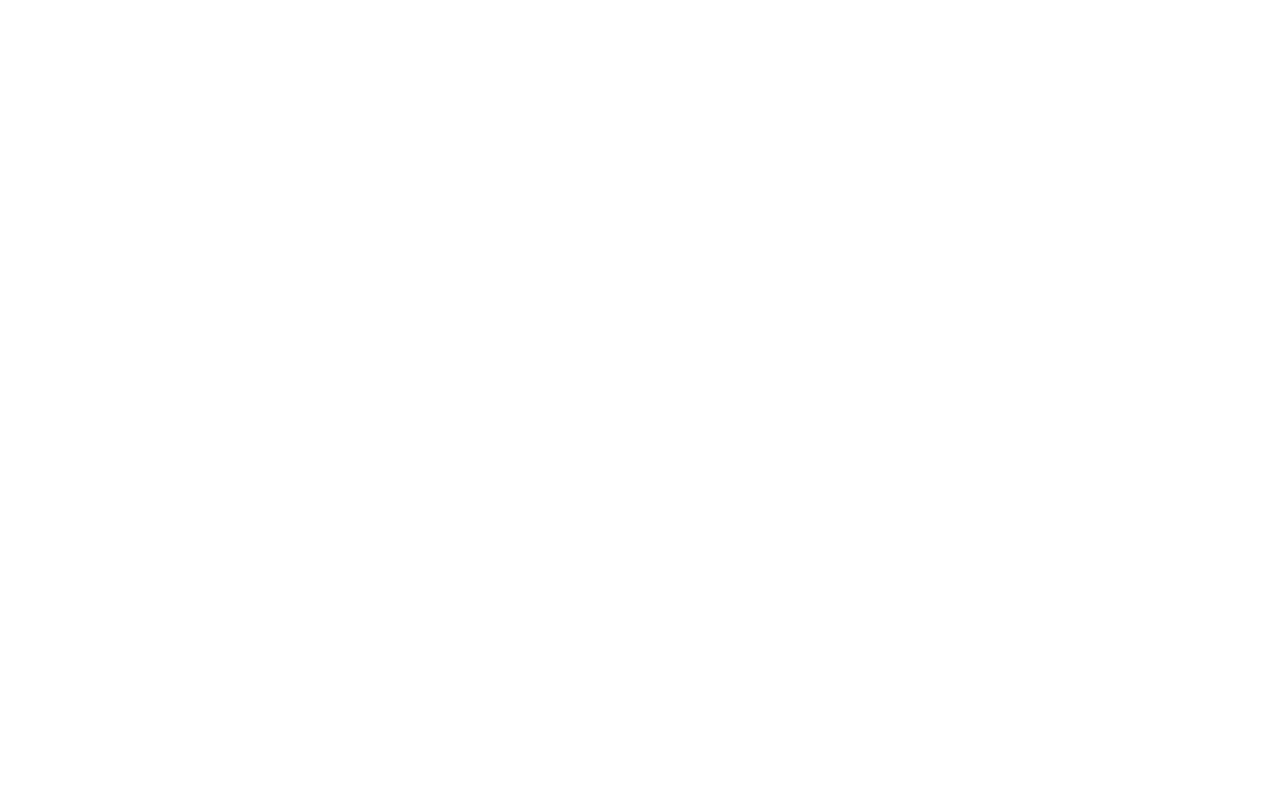
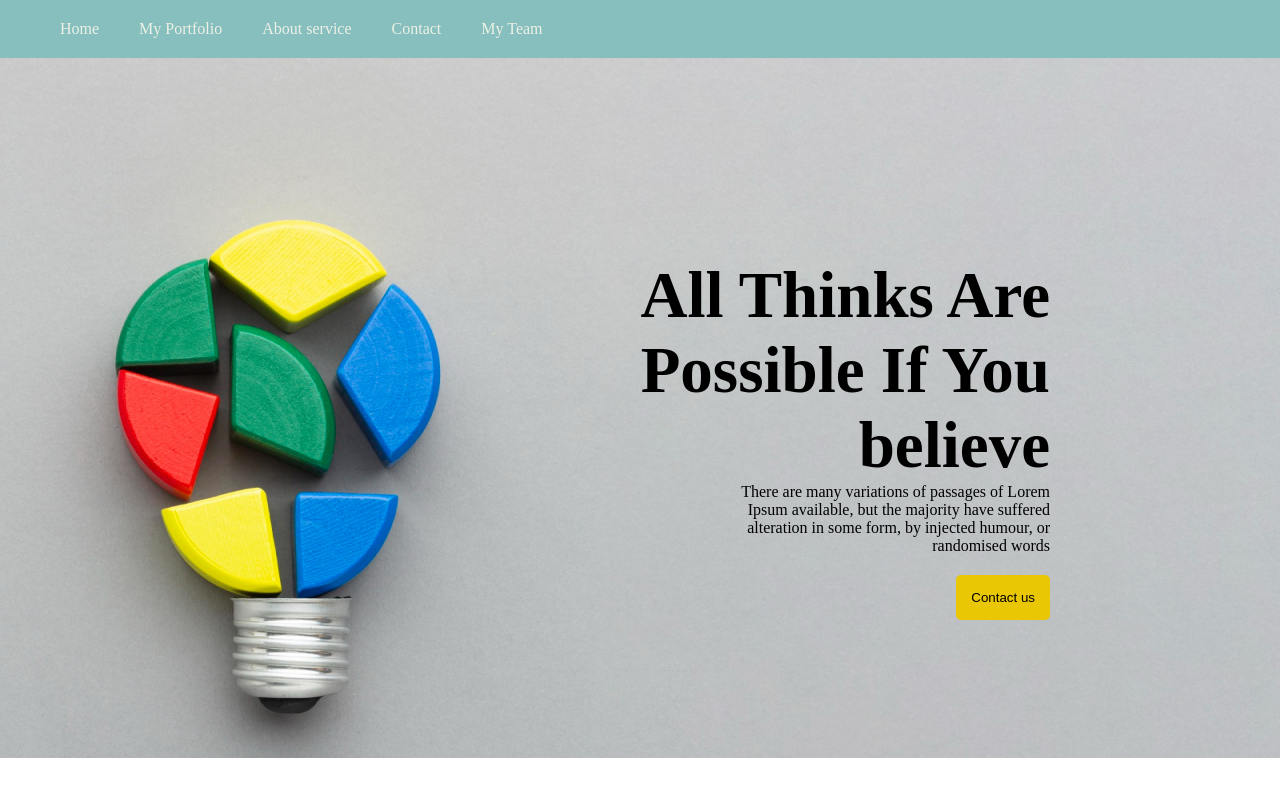
Before and after one commit to hironchandraroy/assignment-1, a plain HTML site: page index.html in a window 1280 px wide. Drawn offline with Linux system fonts and the light colour scheme.

Commit message:
added nav bar & banner

```diff
--- a/index.html
+++ b/index.html
@@ -5,8 +5,35 @@
     <meta http-equiv="X-UA-Compatible" content="IE=edge">
     <meta name="viewport" content="width=device-width, initial-scale=1.0">
     <title>assignment-1</title>
+    <link rel="stylesheet" href="style/assignment.css">
 </head>
 <body>
+    <header>
 
+        <!--this is a nav bar -->
+
+        <nav>
+            <ul>
+                <li><a href="">Home</a></li>
+                <li><a href="">My Portfolio</a></li>
+                <li><a href="">About service</a></li>
+                <li><a href="">Contact</a></li>
+                <li><a href="">My Team</a></li>
+            </ul>
+        </nav>
+
+        <!--this is a banner-->
+
+        <div class="banner">
+            <div class="text">
+                <h1>All Thinks Are Possible If You believe</h1>
+                <p>There are many variations of passages of Lorem Ipsum available, but the majority have suffered alteration in some form, by injected humour, or randomised words</p>
+            </div>
+            <button class="btn-primary">Contact us</button>
+        </div>
+
+    </header>
+    <main></main>
+    <footer></footer>
 </body>
 </html>
--- /dev/null
+++ b/style/assignment.css
@@ -0,0 +1,56 @@
+*{
+    margin: 0px;;
+}
+/*navigation bar style */
+
+nav ul{
+    list-style: none;
+    display: flex;
+    background-color: rgb(135, 190, 190);
+}
+nav ul li{
+    padding: 20px;
+}
+nav ul a{
+    text-decoration: none;
+    color: rgb(236, 241, 229);
+}
+nav a:hover{
+    background-color: white;
+    color: black;
+    padding: 20px;
+
+}
+
+/* banner style */
+
+.banner{
+    background-image: url('../images/banner/banner2.png');
+    height: 700px;
+    width: 100%;
+    text-align: right;
+}
+.banner .text{
+    padding-right: 230px;
+    padding-top: 200px;
+    margin-left: 600px;
+}
+.text h1{
+    font-weight: 700;
+    font-size: 65px;
+
+}
+.text p{
+    font-weight: 400;
+    font-size: 16px;
+    padding-left: 140px;
+
+}
+.banner .btn-primary{
+    margin-top: 20px;
+    margin-right: 230px;
+    background: #e9c705;
+    border: 0;
+    border-radius: 5px;
+    padding: 15px;
+}
```
